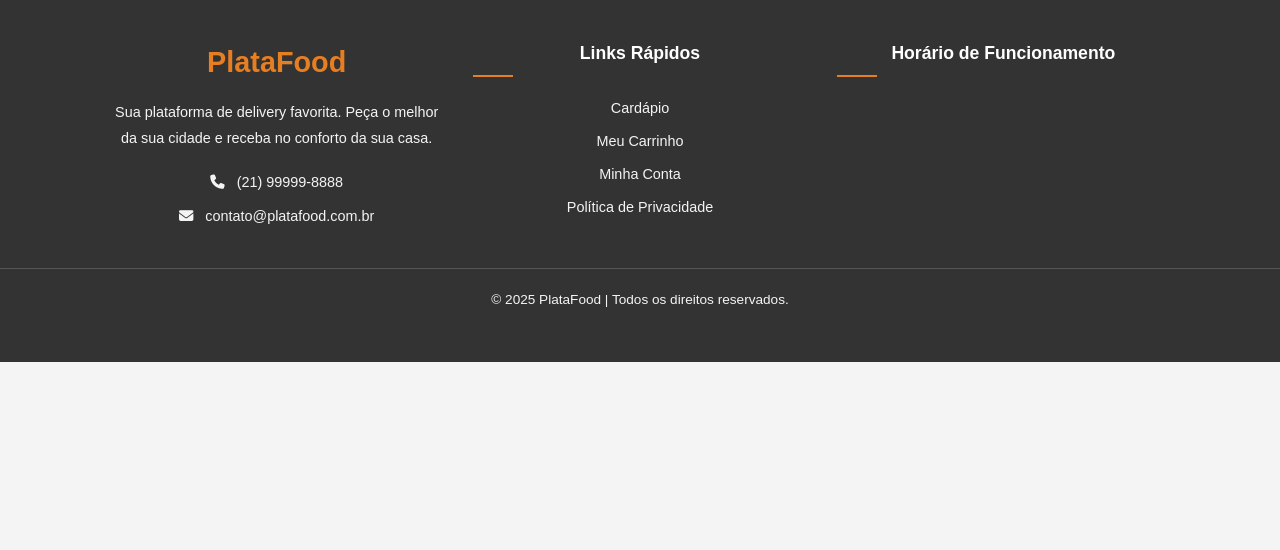
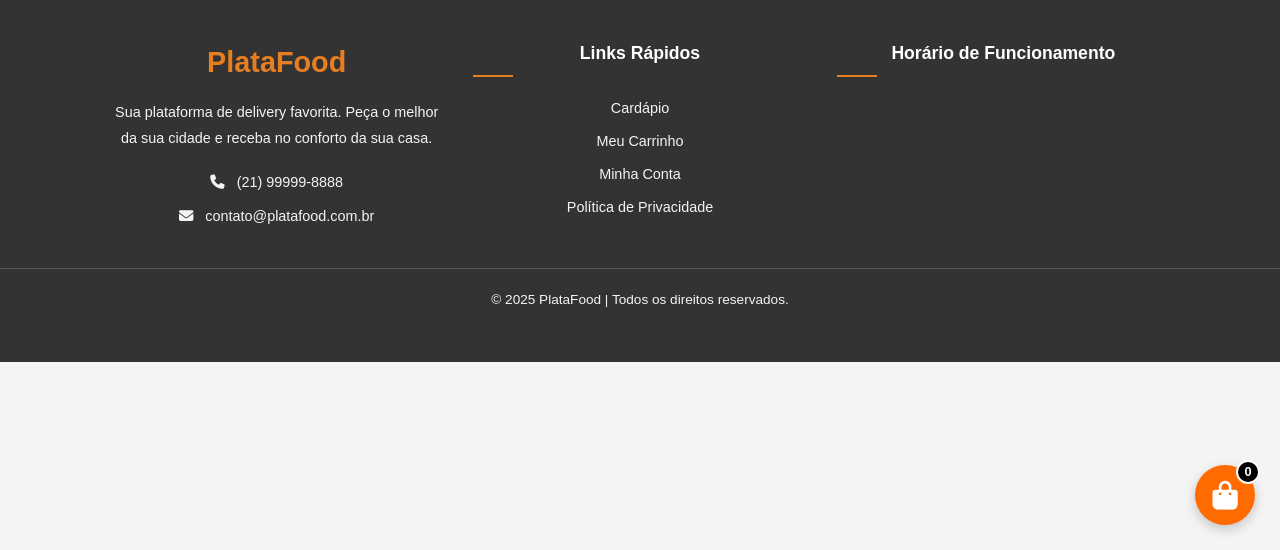
Before and after one commit to Nathaliaaguiar/anotaai-clone, a PHP site: page /user/carrinho.php in a window 1280 px wide. Shown: the part 250-800 px from the top of the page. Run offline with PHP 8.4, Linux system fonts and the light colour scheme; data that the repository does not hold is empty; some libraries are stand-ins or nearby versions.

Commit message:
criação do carrinho e animação

```diff
--- a/css/style.css
+++ b/css/style.css
@@ -699,7 +699,7 @@ footer {
     box-shadow: 0 2px 5px rgba(0, 0, 0, 0.1);
 }
 .nav-button:hover {
-    background-color: #d35400;
+    background-color: black !important;
     color: #fff !important;
 }
 
@@ -1282,3 +1282,81 @@ input:checked + .slider:before { transform: translateX(26px); }
         opacity: 1;
     }
 }
+/* --- Estilos para o Carrinho Flutuante e Animação --- */
+
+.floating-cart {
+    position: fixed;
+    bottom: 25px;
+    right: 25px;
+    background-color: var(--primary-color, #ff6b00);
+    color: white;
+    width: 60px;
+    height: 60px;
+    border-radius: 50%;
+    display: flex;
+    justify-content: center;
+    align-items: center;
+    font-size: 1.8rem;
+    box-shadow: 0 4px 12px rgba(0,0,0,0.2);
+    z-index: 1000;
+    text-decoration: none;
+    transition: transform 0.2s ease-in-out;
+}
+
+.floating-cart:hover {
+    transform: scale(1.1);
+}
+
+.cart-counter {
+    position: absolute;
+    top: -5px;
+    right: -5px;
+    background-color: black;
+    color: white;
+    font-size: 0.8rem;
+    font-weight: bold;
+    width: 24px;
+    height: 24px;
+    border-radius: 50%;
+    display: flex;
+    justify-content: center;
+    align-items: center;
+    border: 2px solid white;
+}
+
+.add-to-cart-animation {
+    position: absolute;
+    top: -20px;
+    left: 50%;
+    transform: translateX(-50%);
+    color: #e74c3c;
+    padding: 5px 12px;
+    border-radius: 15px;
+    font-size: 1.2rem;
+    font-weight: bold;
+    opacity: 0;
+    visibility: hidden;
+    transition: all 0.5s ease-out;
+}
+
+.add-to-cart-animation.show {
+    opacity: 1;
+    visibility: visible;
+    animation: popAndFade 1.5s ease-in-out forwards;
+}
+
+@keyframes popAndFade {
+    0% {
+        transform: translate(-50%, 0) scale(0.5);
+        opacity: 1;
+    }
+    50% {
+        transform: translate(-50%, -60px) scale(1.2);
+        opacity: 1;
+    }
+    100% {
+        transform: translate(-50%, -80px) scale(1);
+        opacity: 0;
+        visibility: hidden;
+    }
+}
--- a/includes/header.php
+++ b/includes/header.php
@@ -2,9 +2,9 @@
 session_start();
 require_once __DIR__ . '/../config/db.php';
 
-// (Toda a lógica de buscar nome da loja, status, etc., permanece a mesma)
 $stmt_nome_loja = $pdo->query("SELECT valor FROM configuracoes WHERE chave = 'nome_loja'");
 $nome_da_loja = $stmt_nome_loja->fetchColumn() ?: 'PlataFood';
+$total_itens_carrinho = count($_SESSION['carrinho'] ?? []);
 
 function get_status_loja($pdo) {
     date_default_timezone_set('America/Sao_Paulo');
@@ -33,6 +33,7 @@ function is_active($page_name) {
     <link rel="preconnect" href="https://fonts.googleapis.com">
     <link rel="preconnect" href="https://fonts.gstatic.com" crossorigin>
     <link href="https://fonts.googleapis.com/css2?family=Poppins:wght@400;500;700&display=swap" rel="stylesheet">
+    <link rel="stylesheet" href="https://cdnjs.cloudflare.com/ajax/libs/font-awesome/6.5.1/css/all.min.css">
     <link rel="stylesheet" href="/anotaai-clone/css/style.css">
 </head>
 <body class="user-page">
@@ -44,6 +45,12 @@ function is_active($page_name) {
             <button id="fechar-alerta-pedido" class="btn">OK</button>
         </div>
     </div>
+
+    <a href="carrinho.php" id="floating-cart" class="floating-cart">
+        <i class="fas fa-shopping-bag"></i>
+        <span id="cart-counter" class="cart-counter"><?php echo $total_itens_carrinho; ?></span>
+        <div id="add-to-cart-animation" class="add-to-cart-animation">🎉 +1</div>
+    </a>
 
     <header class="site-header">
         <div class="container">
@@ -64,9 +71,11 @@ function is_active($page_name) {
                 </button>
                 <ul id="nav-links">
                     <li><a href="index.php" class="<?php echo is_active('index.php'); ?>">Cardápio</a></li>
-                    <li><a href="carrinho.php" class="<?php echo is_active('carrinho.php'); ?>">
-                        Carrinho (<?php echo count($_SESSION['carrinho'] ?? []); ?>)
-                    </a></li>
+                    <li>
+                        <a href="carrinho.php" class="<?php echo is_active('carrinho.php'); ?>">
+                            Carrinho (<?php echo $total_itens_carrinho; ?>)
+                        </a>
+                    </li>
                     <?php if (isset($_SESSION['usuario_id'])): ?>
                         <li><a href="perfil.php" class="nav-button <?php echo is_active('perfil.php'); ?>">Meu Perfil</a></li>
                         <li><a href="logout.php">Sair</a></li>
--- a/js/script.js
+++ b/js/script.js
@@ -1,16 +1,27 @@
 document.addEventListener('DOMContentLoaded', function() {
     console.log('PlataFood JS Carregado com Sucesso!');
 
-   // --- LÓGICA DE NOTIFICAÇÃO DE PEDIDO A CAMINHO ---
+    // --- ANIMAÇÃO DO CARRINHO FLUTUANTE ---
+    const urlParams = new URLSearchParams(window.location.search);
+    if (urlParams.has('item_adicionado')) {
+        const floatingCart = document.getElementById('floating-cart');
+        if (floatingCart) {
+            const animationElement = document.getElementById('add-to-cart-animation');
+            animationElement.classList.add('show');
+            setTimeout(() => {
+                animationElement.classList.remove('show');
+            }, 1500);
+        }
+    }
+
+    // --- LÓGICA DE NOTIFICAÇÃO DE PEDIDO A CAMINHO (GIF) ---
     const alertaPedido = document.getElementById('alerta-pedido-caminho');
     const estaLogado = document.querySelector('a[href="perfil.php"]');
-
     if (alertaPedido && estaLogado) {
         const btnFecharAlerta = document.getElementById('fechar-alerta-pedido');
         btnFecharAlerta.addEventListener('click', () => {
             alertaPedido.style.display = 'none';
         });
-
         setInterval(function() {
             fetch('/anotaai-clone/user/verificar_status.php')
                 .then(response => response.json())
@@ -24,11 +35,10 @@ document.addEventListener('DOMContentLoaded', function() {
                     }
                 })
                 .catch(error => console.error('Erro ao verificar status:', error));
-        }, 20000); // 20 segundos
+        }, 20000);
     }
 
-
-    // --- LÓGICA DO MODAL DE OBSERVAÇÃO E OPÇÕES ---
+    // --- LÓGICA DO MODAL DE OBSERVAÇÃO E OPÇÕES (RESTAURADA) ---
     const modal = document.getElementById('modal-observacao');
     if (modal) {
         const botoesAbrirModal = document.querySelectorAll('.btn-abrir-modal');
@@ -89,9 +99,7 @@ document.addEventListener('DOMContentLoaded', function() {
                 radiosDeOpcao.forEach(radio => {
                     radio.addEventListener('change', function() {
                         modalOpcoesContainer.querySelectorAll('.radio-label').forEach(label => label.classList.remove('selected'));
-                        if (this.checked) {
-                            this.parentElement.classList.add('selected');
-                        }
+                        if (this.checked) { this.parentElement.classList.add('selected'); }
                     });
                 });
                 modalOpcoesContainer.removeEventListener('change', calcularPrecoTotal);
@@ -101,10 +109,12 @@ document.addEventListener('DOMContentLoaded', function() {
                 modal.style.display = 'block';
             });
         });
+
         if (botaoFecharModal) { botaoFecharModal.addEventListener('click', () => modal.style.display = 'none'); }
         window.addEventListener('click', (event) => { if (event.target == modal) modal.style.display = 'none'; });
     }
 
+    // --- OUTRAS LÓGICAS (RESTAURADAS) ---
     document.querySelectorAll('.btn-remover').forEach(botao => {
         botao.addEventListener('click', (event) => {
             if (!confirm('Você tem certeza que deseja remover este item?')) {
```
